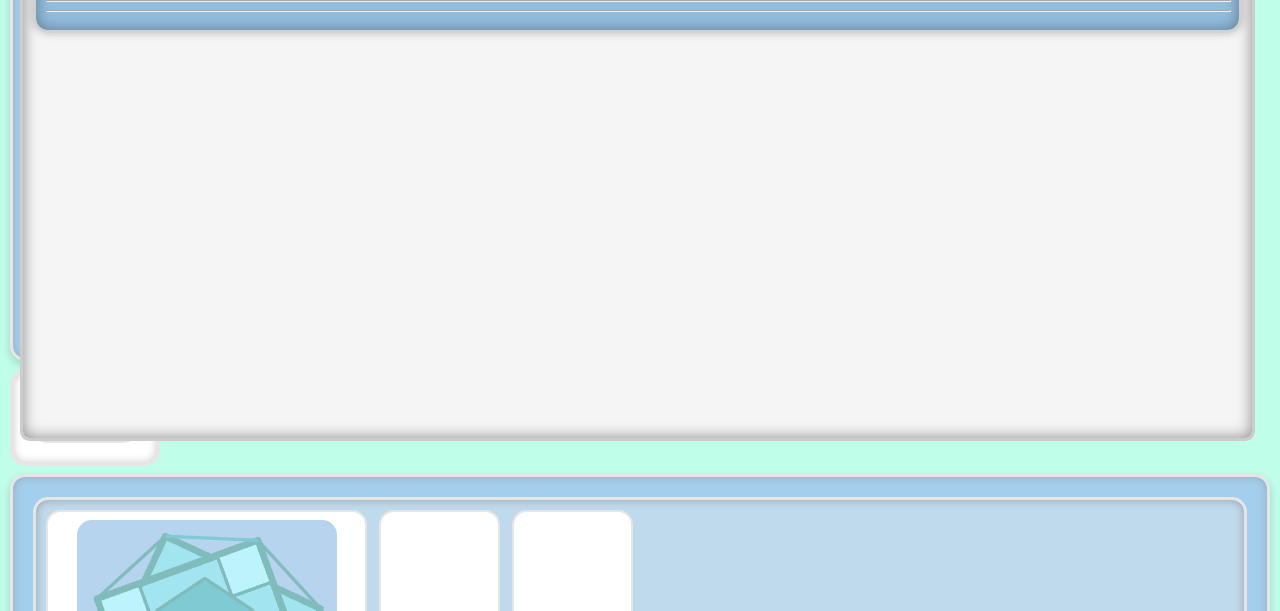
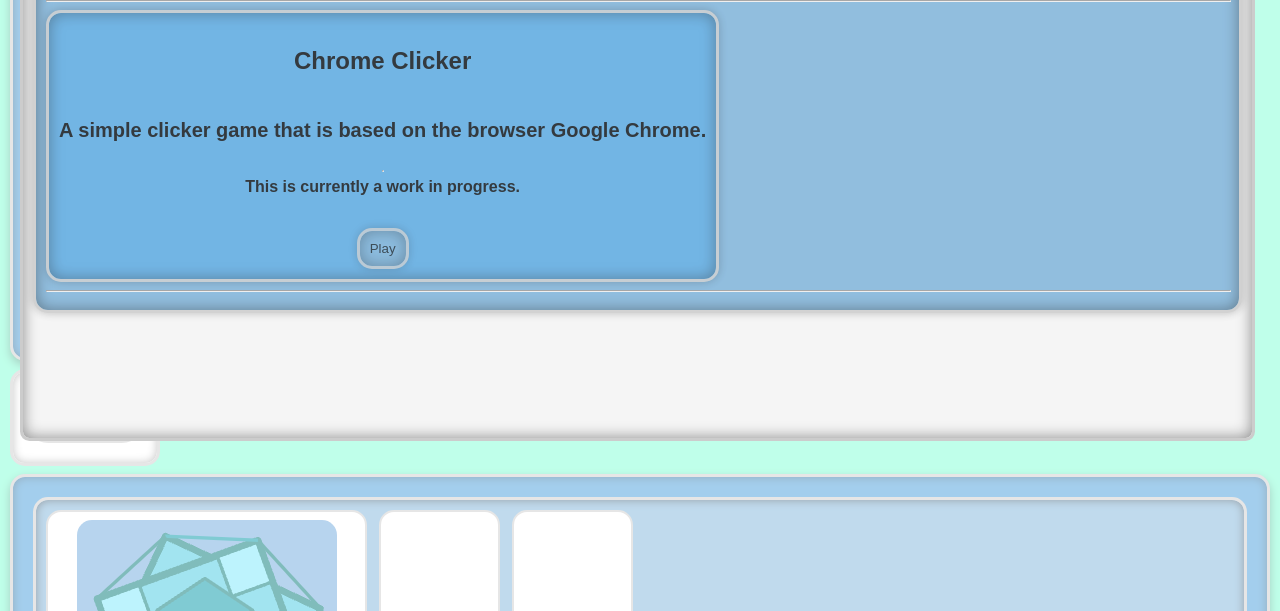
Before and after one commit to GMM-rgb/HtWebz, a plain HTML site: page index.html in a window 1280 px wide. Both pictures are taken after a click on the element "Games". Shown: the part 189-800 px from the top of the page. Drawn offline with Linux system fonts and the light colour scheme.

Commit message:
Added Game Linking

```diff
--- a/index.html
+++ b/index.html
@@ -162,7 +162,19 @@
             <div id="gameContainerDisplay">
                 <hr class="top-game-divider" style="width: 100%;">
                 <div id="displayG">
+                    <div id="chromeClickerGame">
+                        <h3 class="game-title
+                        ">Chrome Clicker</h3>
+                        <p class="game-description">A simple clicker game that is based on the browser Google Chrome. <hr class="dividerGame"><br><text class="furthermoreDescription">This is currently a work in progress.</text></p>
+                        <button onclick="notify('Redirecting...')" id="tryButtonGame">Play</button>
+                        <script>
+                            var tryGame = document.getElementById('tryButtonGame');
 
+                            tryGame.addEventListener('click', () => {
+                                window.location.href = 'GameLibrary/Google_Chrome_Clicker/index.html';
+                            });
+                        </script>
+                    </div>
                 </div>
                 <hr class="bottom-game-divider" style="width: 100%;">
             </div>
--- a/index/assets/stylesheets/games_menu.css
+++ b/index/assets/stylesheets/games_menu.css
@@ -66,3 +66,47 @@
     box-sizing: border-box !important;
     box-shadow: inset 0 0 14.5px rgba(0, 0, 0, 0.45), 0 0 10px rgba(0, 0, 0, 0.275);
 }
+
+#chromeClickerGame {
+    display: flex;
+    flex-direction: column;
+    justify-self: start;
+    justify-content: center;
+    align-items: center;
+    cursor: pointer !important;
+    position: relative;
+    border: 3px solid #ccc;
+    border-radius: 15px;
+    padding: 10px !important;
+    background: #56a9e4;
+    opacity: 0.85;
+    box-shadow: inset 0 0 14.5px rgba(0, 0, 0, 0.45), 0 0 10px rgba(0, 0, 0, 0.275);
+}
+
+.game-title {
+    font-size: 1.5em;
+    font-weight: bold;
+    color: #000;
+}
+
+.game-description {
+    font-size: 1.25em;
+    font-weight: bold;
+    color: #000;
+}
+
+#tryButtonGame {
+    cursor: pointer !important;
+    position: relative;
+    border: 3px solid #ccc;
+    border-radius: 15px;
+    padding: 10px !important;
+    background: #80b5db;
+    opacity: 0.85;
+    box-shadow: inset 0 0 14.5px rgba(0, 0, 0, 0.45), 0 0 10px rgba(0, 0, 0, 0.275);
+    transition: all 0.35s ease;
+}
+
+#tryButtonGame:hover {
+    background: #0586e3;
+}
```
